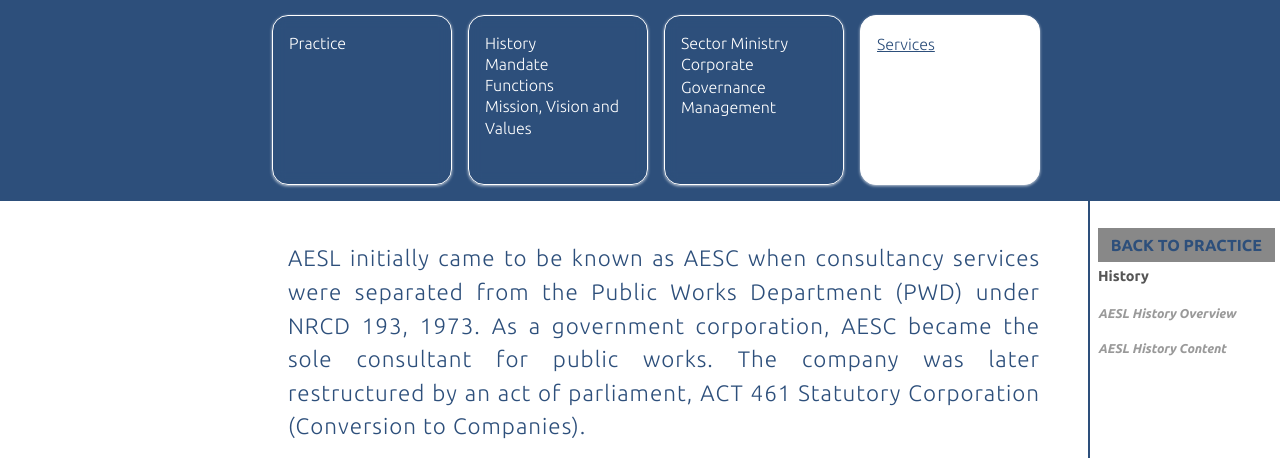
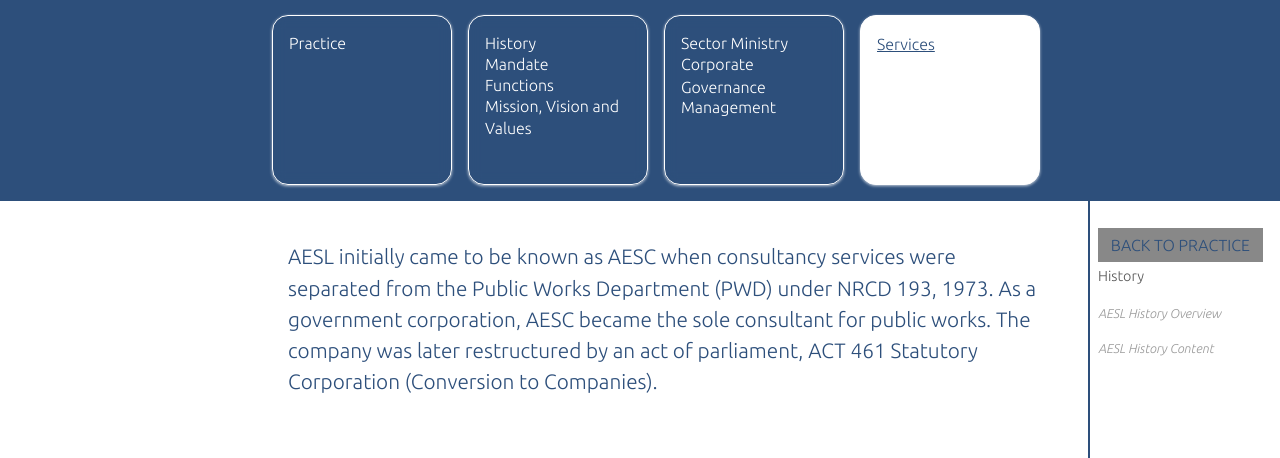
Before and after one commit to aesl-adaka/aesl, a Django app: page /practice/history/ in a window 1280 px wide. Shown: the part 599-1057 px from the top of the page. Run offline with Django 5.2, Linux system fonts and the light colour scheme; some web fonts are replaced.

Commit message:
feat: ui
adjust font weight and size to fit page

```diff
--- a/static/css/layout.css
+++ b/static/css/layout.css
@@ -52,7 +52,7 @@ a:active {
 .company__details {
   font-size: 0.75rem;
   margin-bottom: 0.5rem;
-  font-weight: 600;
+  font-weight: 500;
   color: red;
   /* color: #E07A9A; */
   /* color: #FF9999; */
@@ -120,7 +120,7 @@ a:active {
   padding: 0.25rem 0.5rem;
   color: var(--text-base-color);
   text-decoration: none;
-  font-weight: 600;
+  font-weight: 400;
   box-shadow: 0 1px 3px #ffffffba;
 }
 
@@ -433,7 +433,6 @@ a:active {
 .projects__header p {
   grid-column: span 3;
   font-weight: 400;
-  /* font-weight: 700; */
   z-index: 10;
   font-size: 1.4rem;
   color: #fff;
--- a/static/css/practice.css
+++ b/static/css/practice.css
@@ -32,12 +32,16 @@
   border-radius: 0.5rem;
   box-shadow: 6px 6px 8px 0 #a0a0a0;
   line-height: 2rem;
-    font-weight: 600;
   display: flex;
   justify-content: center;
   align-items: center;
   flex-direction: column;
   text-align: center;
+}
+
+
+.practice__detail p {
+  line-height: 1.5;
 }
 
 .background__white {
@@ -78,7 +82,7 @@
   color: var(--primary-color);
   padding: 0.4rem 0.8rem;
   text-transform: uppercase;
-    font-weight: 600;
+  font-weight: 500;
   cursor: pointer;
 }
 
--- a/static/css/projects.css
+++ b/static/css/projects.css
@@ -132,8 +132,7 @@
 .projects__text p {
   line-height: 1.6;
   color: var(--primary-color);
-  letter-spacing: 2px;
-  /* text-align: justify; */
+  text-align: left;
   font-size: 1.4rem;
 }
 
@@ -318,7 +317,7 @@
 }
 
 .details__head {
-  font-weight: 600;
+  font-weight: 500;
   margin-bottom: -0.1rem;
 }
 
--- a/static/css/sector-ministry.css
+++ b/static/css/sector-ministry.css
@@ -27,9 +27,8 @@
 .sector__text p {
   line-height: 1.5;
   color: var(--primary-color);
-  letter-spacing: 1px;
-  text-align: justify;
-  font-size: 1.4rem;
+  text-align: left;
+  font-size: 1.3rem;
 }
 
 .grid__span {
@@ -75,7 +74,7 @@
 .sector__links-wrapper {
   font-size: 0.9rem;
   margin: 2rem 0;
-  font-weight: 600;
+  font-weight: 300;
   color: #555;
 }
 
@@ -87,7 +86,7 @@
 
 .sector__links p {
   color: var(--primary-color);
-  font-weight: 700;
+  font-weight: 300;
   text-decoration: underline;
 }
 
```
Also changed, not shown: db.sqlite3. Lines whose indentation alone changed are shown as unchanged.
